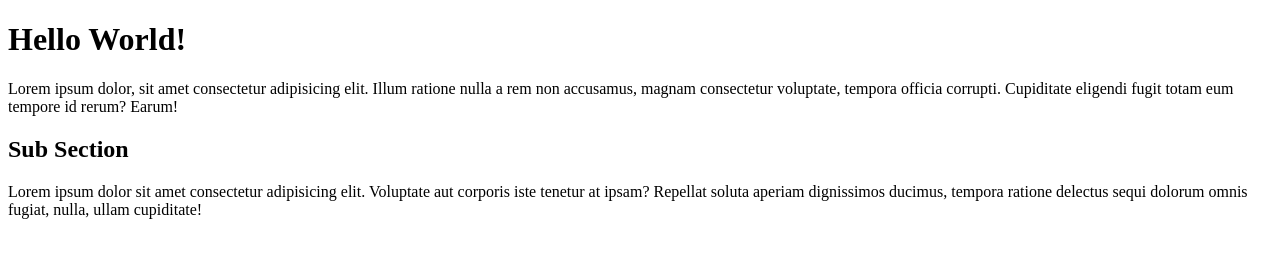
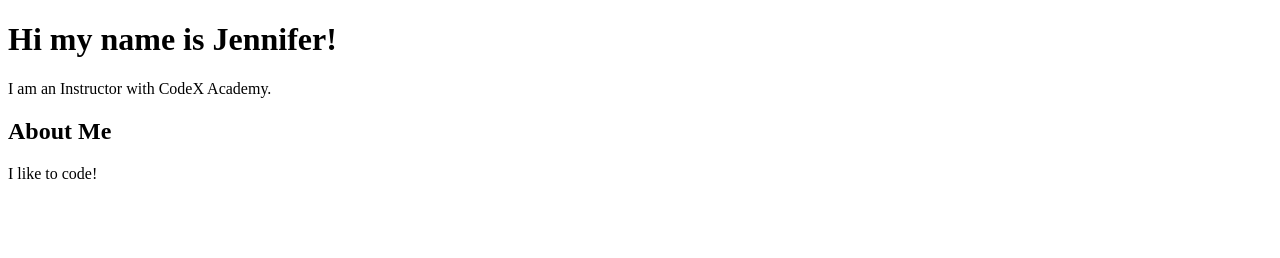
Before and after one commit to JenniferT9462/week-1-checkpoint, a plain HTML site: page index.html in a window 1280 px wide. Drawn offline with Linux system fonts and the light colour scheme.

Commit message:
Add about me section to index.html

```diff
--- a/index.html
+++ b/index.html
@@ -3,23 +3,17 @@
   <head>
     <meta charset="UTF-8" />
     <meta name="viewport" content="width=device-width, initial-scale=1.0" />
-    <title>Document</title>
+    <title>Week 1 Checkpoint</title>
   </head>
   <body>
-    <h1>Hello World!</h1>
+    <h1>Hi my name is Jennifer!</h1>
     <p>
-      Lorem ipsum dolor, sit amet consectetur adipisicing elit. Illum ratione
-      nulla a rem non accusamus, magnam consectetur voluptate, tempora officia
-      corrupti. Cupiditate eligendi fugit totam eum tempore id rerum? Earum!
+      I am an Instructor with CodeX Academy.
     </p>
 
-    <h2>Sub Section</h2>
-    <p>
-      Lorem ipsum dolor sit amet consectetur adipisicing elit. Voluptate aut
-      corporis iste tenetur at ipsam? Repellat soluta aperiam dignissimos
-      ducimus, tempora ratione delectus sequi dolorum omnis fugiat, nulla, ullam
-      cupiditate!
-    </p>
+    <h2>About Me</h2>
+    <p>I like to code!</p>
+
 
 
   </body>
```
